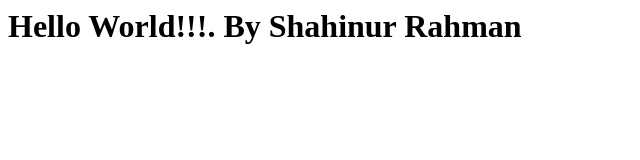
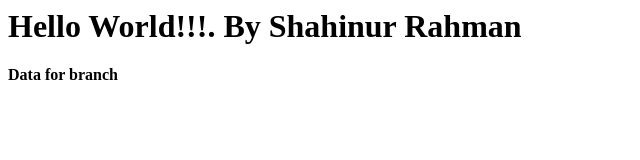
Before and after one commit to shahinengg2/firstgitrepo, a plain HTML site: page index.html in a window 1280 px wide. Shown: the whole page, without its empty margins (0-640 px from the left). Drawn offline with Linux system fonts and the light colour scheme.

Commit message:
added 2nd line

```diff
--- a/index.html
+++ b/index.html
@@ -1,5 +1,6 @@
 <html>
 <body>
 <h1>Hello World!!!. By Shahinur Rahman</h1>
+<b>Data for branch</b>
 </body>
 </html>
```
